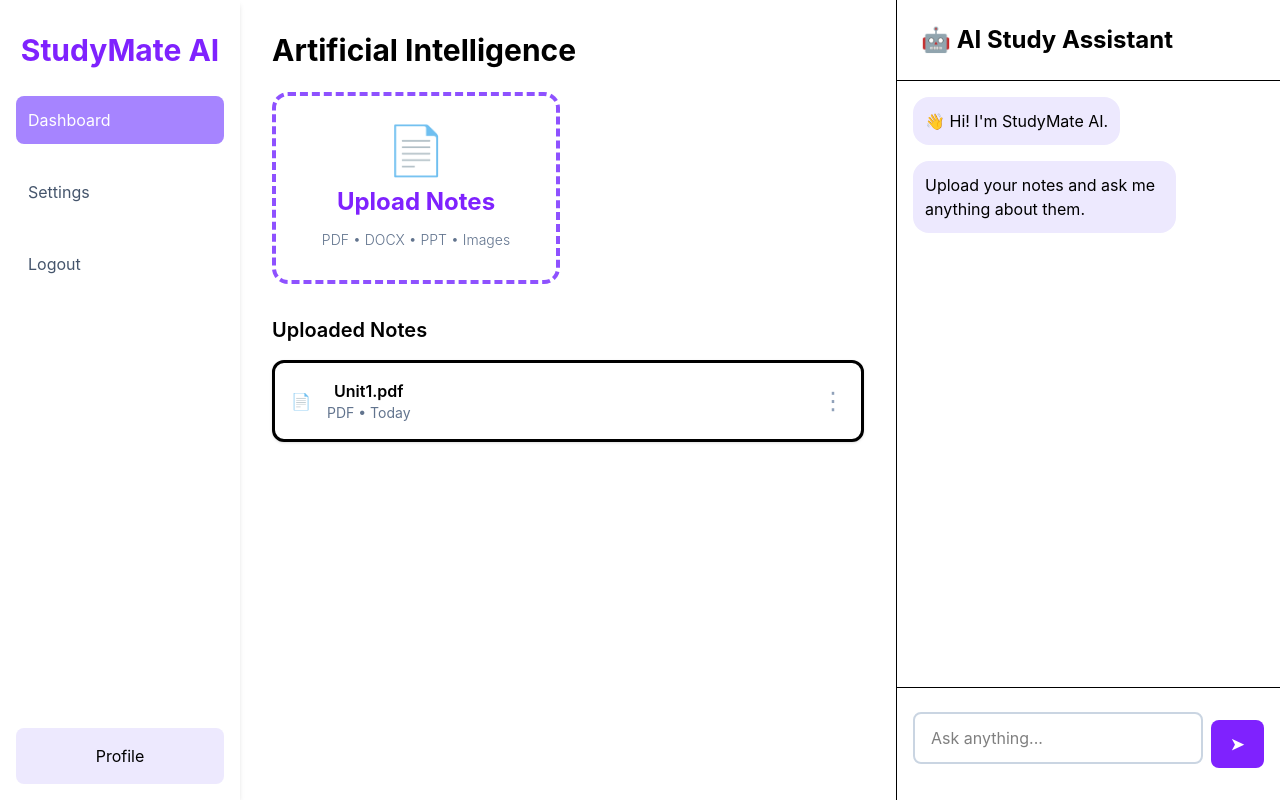
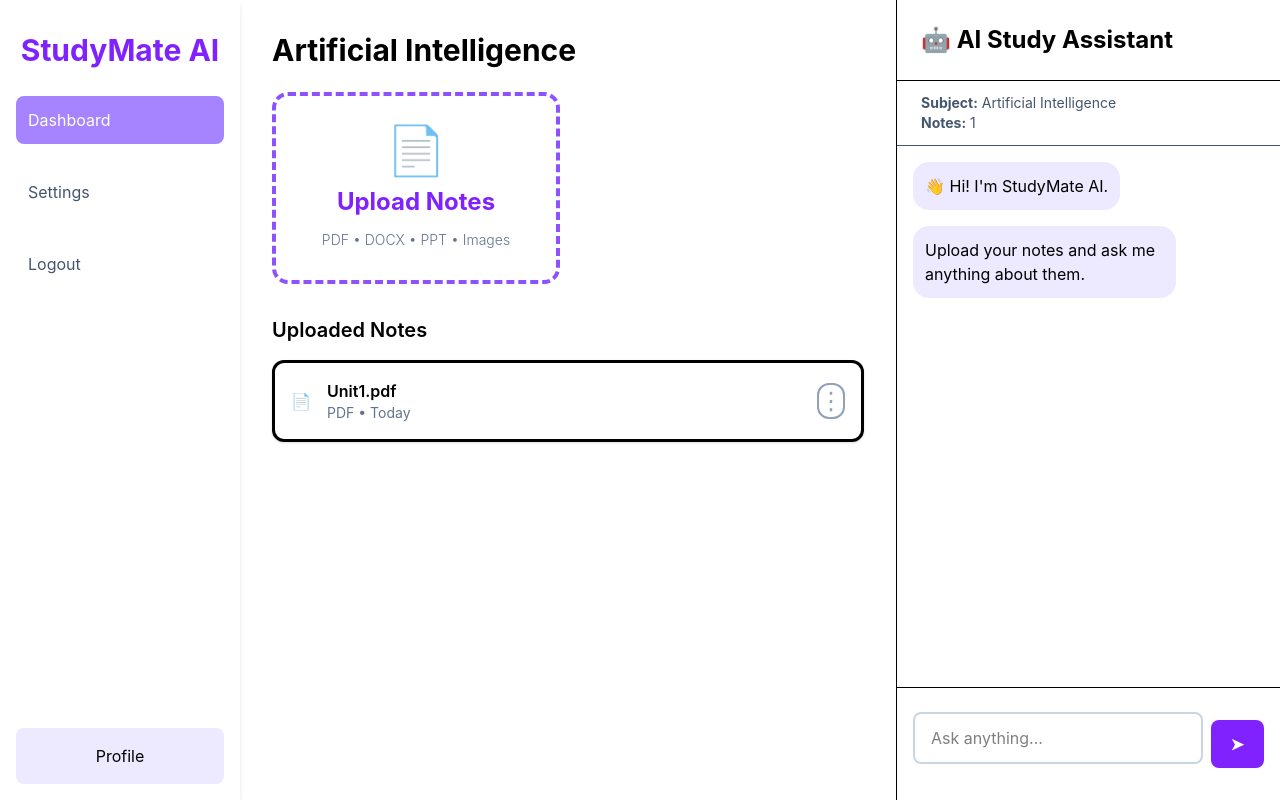
Before and after one commit to SphoortiPatil13/studymate-ai, a React (Vite) app: page /subject/1 in a window 1280 px wide. Built offline with nearby package versions, Linux system fonts and the light colour scheme.

Commit message:
Built delete note feature

```diff
--- a/src/components/AIPanel.jsx
+++ b/src/components/AIPanel.jsx
@@ -2,7 +2,8 @@ import Button from "./Button";
 import Input from "./Input";
 import { useState , useRef , useEffect } from "react";
 
-function AIPanel() {
+function AIPanel({subject}) {
+    console.log(subject);
     const [messages, setMessages]= useState([{
     id: 1,
     sender: "ai",
@@ -50,7 +51,14 @@ function AIPanel() {
       <h2 className="text-2xl font-bold p-6 border-b">
         🤖 AI Study Assistant
       </h2>
-
+      <div className="px-6 py-3 border-b text-sm text-slate-600">
+      <p>
+        <strong>Subject:</strong> {subject.title}
+      </p>
+      <p>
+        <strong>Notes:</strong> {subject.notes.length}
+      </p>
+      </div>
       <div className="flex-1 p-4 overflow-y-auto">
         {messages.map((message) => (
             <div key={message.id} className={`flex mb-4 ${
--- a/src/components/NoteCard.jsx
+++ b/src/components/NoteCard.jsx
@@ -1,6 +1,8 @@
-function NoteCard({fileName, fileType, uploadedOn}){
+import {useState} from "react";
+function NoteCard({fileName , onDelete, fileType, uploadedOn}){
+    const [showMenu , setShowMenu] = useState(false);
     return(
-      <button className="w-full
+      <div className="w-full
             mb-3
             bg-white
             shadow-sm
@@ -15,14 +17,26 @@ function NoteCard({fileName, fileType, uploadedOn}){
             transition
             duration-200
             active-scale-95
-            rounded-xl"  >
+            rounded-xl
+            relative" >
             <div className="flex
                 items-center
-                gap-4">📄
+                gap-4" onClick={() => console.log("Open note")}>📄
             <div className="flex flex-col"><h3 className="font-semibold">{fileName}</h3>
-            <p className="text-sm text-slate-500">{fileType} • {uploadedOn}</p></div>    </div>
-            <div className="text-2xl text-slate-400"> ⋮ </div>
-            </button>
+            <p className="text-sm text-slate-500">{fileType} • {uploadedOn}</p></div>
+            </div>
+            <div className="text-2xl text-slate-400">
+                <button className="border-2 hover:shadow-md hover:border-slate-100 rounded-xl"
+                onClick={() => setShowMenu((prev) => !prev)}> ⋮ </button>
+                {showMenu && (
+                    <div className="absolute right-0 top-10 bg-white border rounded-lg shadow-lg">
+                        <button className="px-4 py-2 hover:bg-red-400 text-left text-black w-full p-4" onClick={() => {onDelete();
+                        setShowMenu(false);
+                    }}>Delete</button> </div>
+
+                )}
+            </div>
+            </div>
     )
 }
 export default NoteCard;
--- a/src/components/UploadNotesCard.jsx
+++ b/src/components/UploadNotesCard.jsx
@@ -1,4 +1,4 @@
-function UploadNotesCard({title , subtitle , onClick}) {
+function UploadNotesCard({title , subtitle , onClick} ) {
     return (
             <button className="bg-white
             w-72
--- a/src/pages/SubjectPage.jsx
+++ b/src/pages/SubjectPage.jsx
@@ -15,14 +15,39 @@ function SubjectPage() {
 };
     function handleFileUpload(e){
         const file = e.target.files[0];
+        if (!file) return;
+        const newNote = {
+        id: Date.now(),
+        fileName: file.name,
+        fileType: file.type,
+        uploadedOn: "Today",};
         console.log(file);
-        const newNote= {
-            fileName: file.name,
-            fileType: file.type,
-            uploadedOn: "Today"
-        };
-        setNotes([...notes, newNote]);
+        setSubjects(
+        subjects.map((subject) => {
+        if (subject.id === Number(id)) {
+            return {
+                ...subject,
+                notes: [...subject.notes, newNote]
+            };
+        }
+
+        return subject;
+    })
+);
     }
+    function handleDeleteNote(noteId) {
+                        setSubjects(
+                            (prevSubjects) => prevSubjects.map((s) => {
+                                if (s.id === Number(id)) {
+                                    return {
+                                        ...s,
+                                        notes: s.notes.filter((n) => n.id !== noteId)
+                                    };
+                                }
+                                return s;
+                            })
+                        );
+                    }
     return (
         <div className="flex min-h-screen">
             <Sidebar />
@@ -44,14 +69,15 @@ function SubjectPage() {
                     </h2>
                     {subject.notes.map((note) => (
                     <NoteCard
-                    key={note.fileName}
+                    key={note.id}
                     fileName={note.fileName}
                     fileType={note.fileType}
                     uploadedOn={note.uploadedOn}
+                    onDelete = {() => handleDeleteNote(note.id)}
                     />
                     ))}
                 </main>
-            <AIPanel />
+            <AIPanel subject={subject} />
 
         </div>
     );
```
